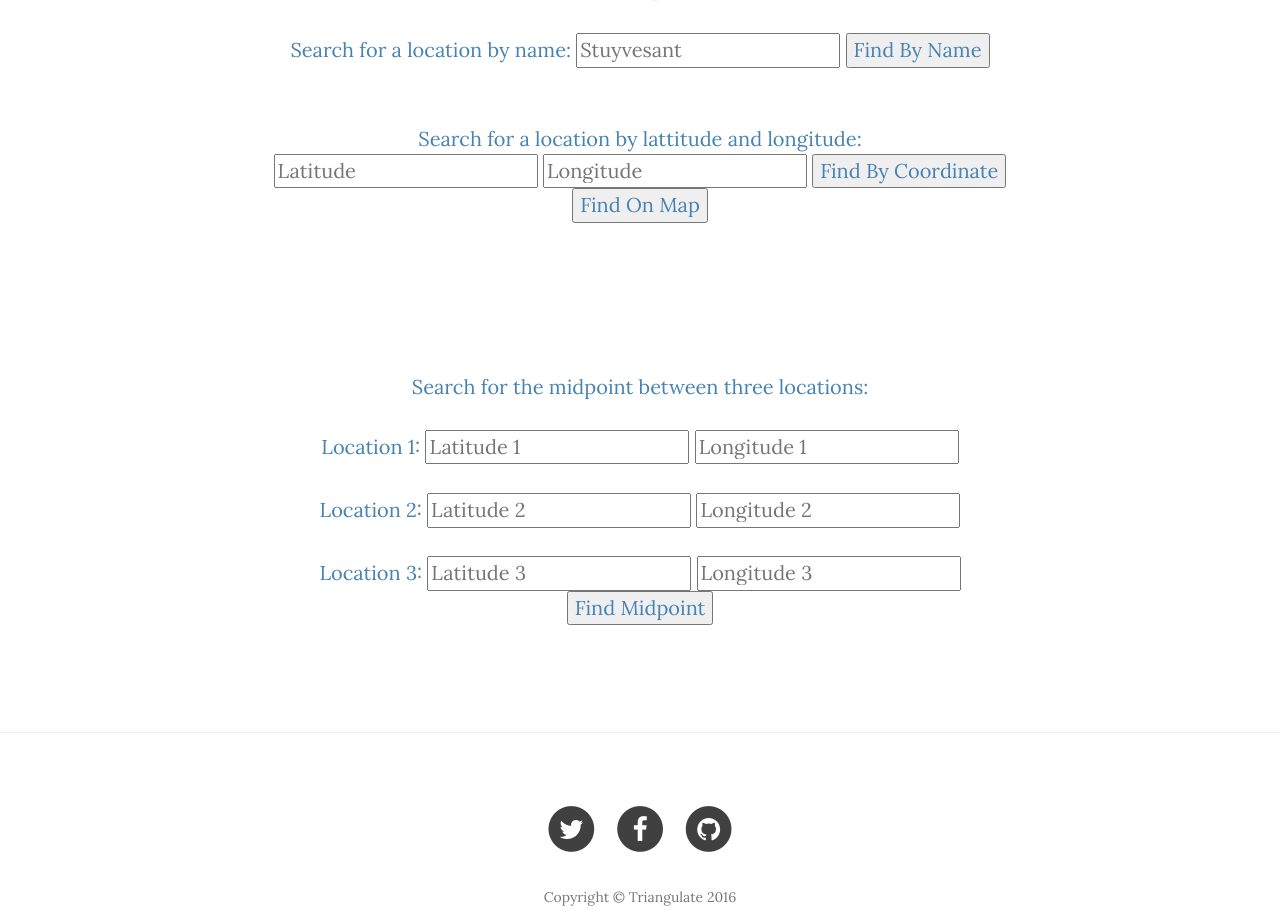
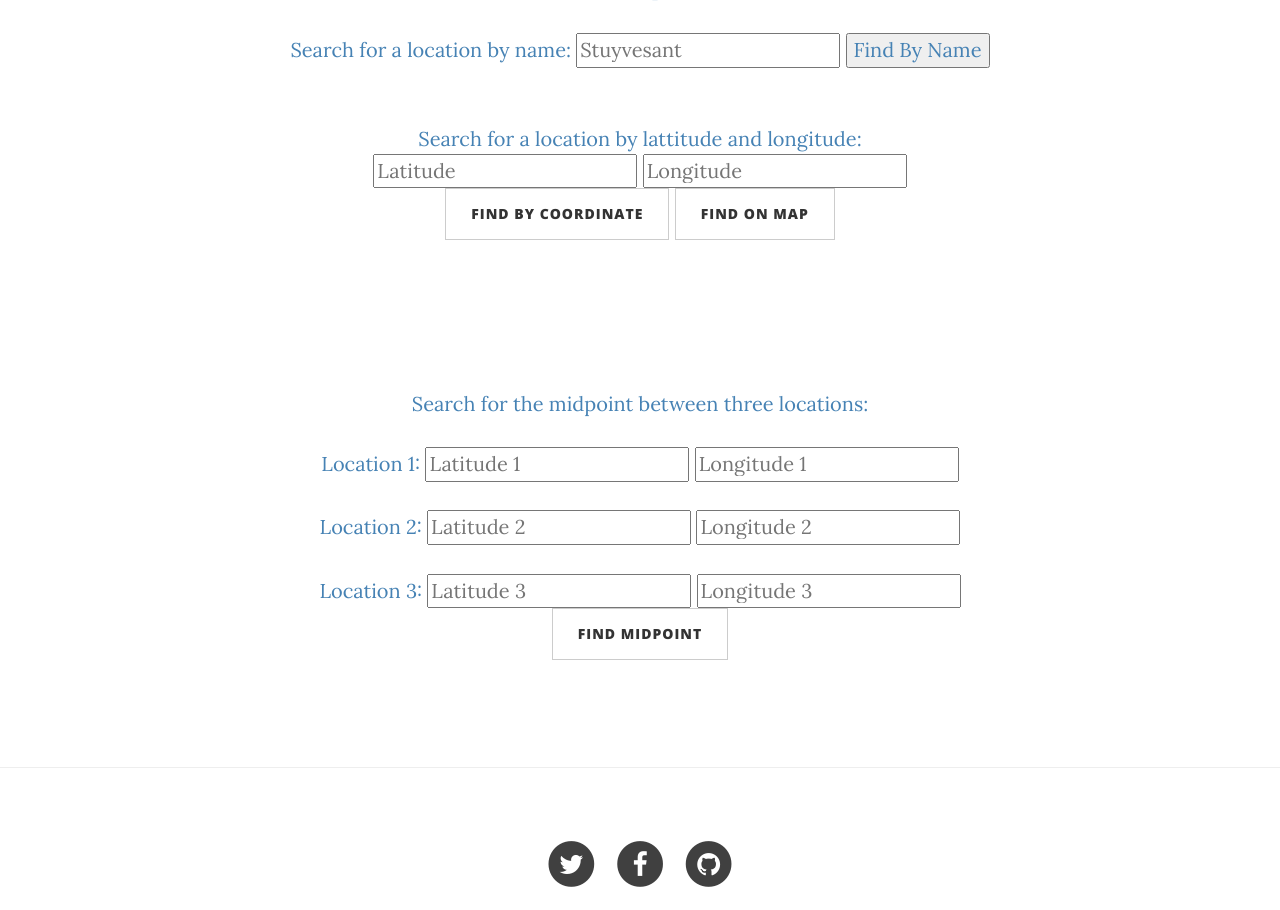
Before and after one commit to RongYu98/Triangulate, a Flask app: page /maps in a window 1280 px wide. Shown: the part 555-1465 px from the top of the page. Run offline with Flask 2, Linux system fonts and the light colour scheme; some libraries are stand-ins or nearby versions.

Commit message:
Update test.html

```diff
--- a/templates/test.html
+++ b/templates/test.html
@@ -36,9 +36,9 @@
                   <form method = "POST">
                     Search for a location by lattitude and longitude:<br>
                     <input type = "text" name = "lat" placeholder="Latitude"></input>
-                    <input type = "text" name = "long" placeholder="Longitude"></input>
-                    <input type="submit" name="submit" value="Find By Coordinate"></input>
-                    <input type="submit" name="submit" value="Find On Map"></input>
+                    <input type = "text" name = "long" placeholder="Longitude"></input><br>
+                    <input type="submit" name="submit" value="Find By Coordinate" class="btn btn-default"></input>
+                    <input type="submit" name="submit" value="Find On Map" class="btn btn-default"></input>
                   </form>
                 </p>
                 <p>
@@ -89,7 +89,7 @@
                       <input type = "text" name = "lat3" placeholder="Latitude 3"></input>
                       <input type = "text" name = "long3" placeholder="Longitude 3"></input>
                      <br>
-                      <input type="submit" name="submit" value="Find Midpoint"></input>
+                      <input type="submit" name="submit" value="Find Midpoint" class="btn btn-default"></input>
                     </form>
                     <br><br>
                   {{midpoint}}
```
